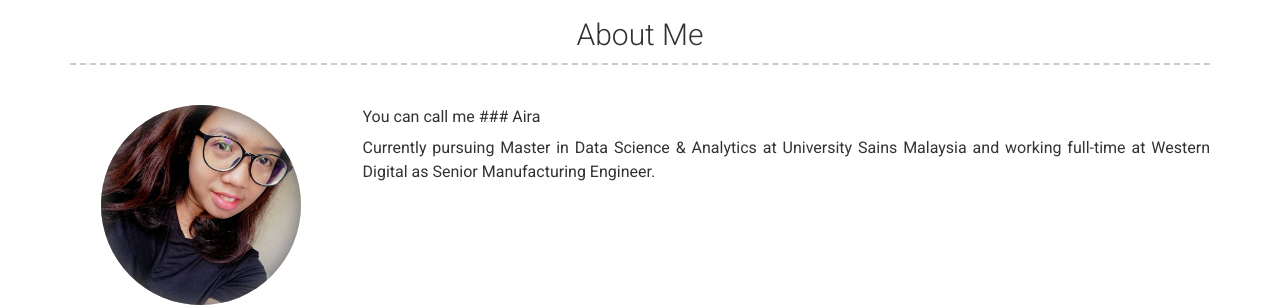
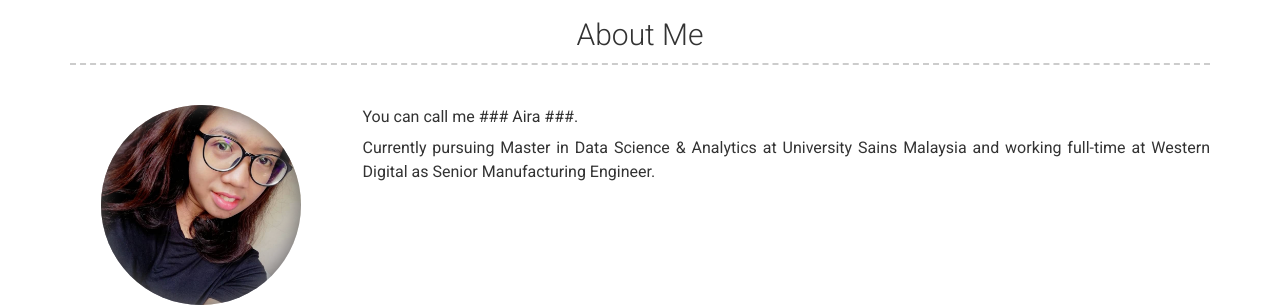
Before and after one commit to mahirahamzah/Resume, a Jekyll site: the page built from index.md, in a window 1280 px wide. Shown: the part 174-481 px from the top of the page. Built offline with Jekyll 4.4.1, drawn with Linux system fonts in a browser that asks for light colours; nearby versions of some CDN libraries.

```diff
--- a/_config.yml
+++ b/_config.yml
@@ -46,7 +46,7 @@ additional_links:
 # about_title: About Me (Use this to override about section title)
 about_profile_image: "images/profile.jpg"
 about_content: | # this will include new lines to allow paragraphs
-    You can call me ### Aira
+    You can call me ### Aira ###.
 
     Currently pursuing Master in Data Science & Analytics at University Sains Malaysia and working full-time at Western Digital as Senior Manufacturing Engineer.
 
```
